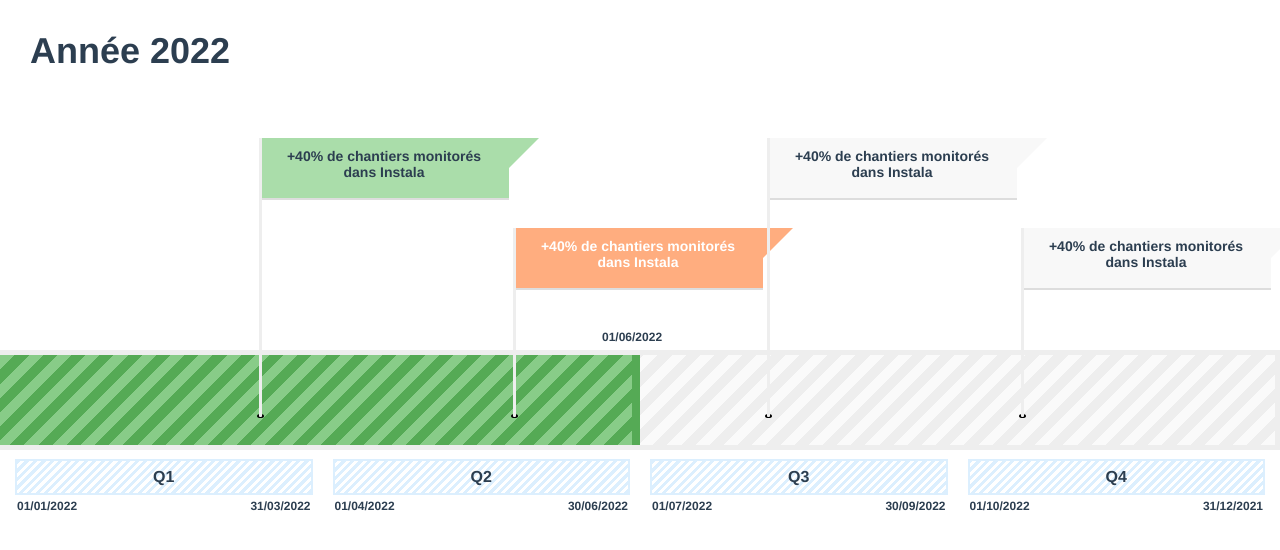
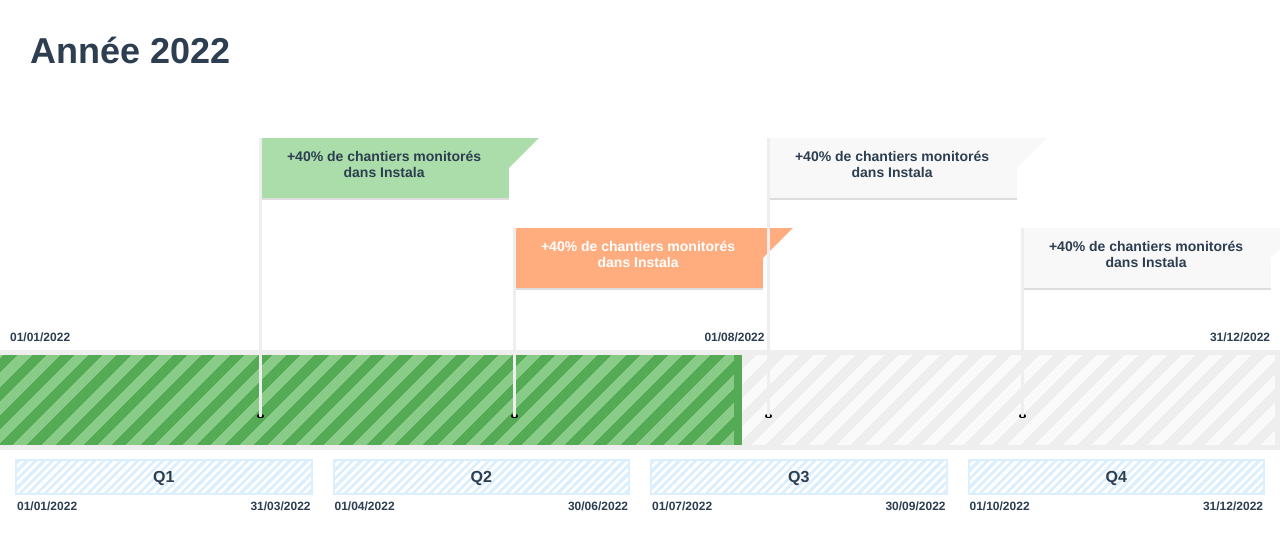
Before and after one commit to mghignet/progression-dashboard, a Vue app: page / in a window 1280 px wide. Shown: the top 550 px of the page. Built offline with nearby package versions, Linux system fonts and the light colour scheme.

Commit message:
feat: variabilize timeline dates and animate progress

```diff
--- a/src/components/Milestone.vue
+++ b/src/components/Milestone.vue
@@ -26,7 +26,7 @@ export default defineComponent({
       type: String as PropType<MilestoneState>,
       default: MilestoneState.UNKNOWN,
     },
-    date: String,
+    date: Date,
   },
   methods: {
     isDone() {
--- a/src/components/Timeline.vue
+++ b/src/components/Timeline.vue
@@ -1,8 +1,11 @@
 <template>
   <div class="timeline-container">
     <div class="timeline base">
+      <div class="begin-date">{{ formatDate(beginDate) }}</div>
+      <div class="end-date">{{ formatDate(endDate) }}</div>
       <Milestone
         text="+40% de chantiers monitorés dans Instala"
+        :date="currentDate"
         :state="milestoneStateDone"
         class="timeline-milestone q1"
       />
@@ -41,11 +44,16 @@
         class="timeline-period q4"
         title="Q4"
         beginDate="01/10/2022"
-        endDate="31/12/2021"
+        endDate="31/12/2022"
       />
     </div>
-    <div class="timeline passed">
-      <div class="current-date">{{ currentDate }}</div>
+    <div
+      class="timeline passed"
+      :style="{
+        '--progress': `${getProgressRatio(beginDate, endDate, currentDate)}%`,
+      }"
+    >
+      <div class="current-date">{{ formatDate(currentDate) }}</div>
     </div>
   </div>
 </template>
@@ -59,12 +67,40 @@ import moment from "moment";
 export default defineComponent({
   name: "Timeline",
   components: { Milestone, Period },
+  props: {
+    beginDate: Date,
+    endDate: Date,
+    currentDate: Date,
+  },
   data() {
     return {
       milestoneStateDone: MilestoneState.DONE,
       milestoneStateWarning: MilestoneState.WARNING,
-      currentDate: moment().format("MM/DD/YYYY"),
     };
+  },
+  methods: {
+    formatDate(date: Date): string {
+      return moment(date).format("DD/MM/YYYY");
+    },
+    getNumberOfDaysBetweenDates(begin: Date, end: Date) {
+      console.log(begin, end);
+      return moment(end).diff(moment(begin), "days") + 1;
+    },
+    getProgressRatio(
+      beginDate: Date,
+      endDate: Date,
+      currentDate: Date
+    ): number {
+      const totalDays = this.getNumberOfDaysBetweenDates(beginDate, endDate);
+      const daysElapsed = this.getNumberOfDaysBetweenDates(
+        beginDate,
+        currentDate
+      );
+      return Math.max(
+        0,
+        Math.min(100, Math.round((daysElapsed / totalDays) * 100))
+      );
+    },
   },
 });
 </script>
@@ -95,9 +131,10 @@ export default defineComponent({
     border: 5px solid #eee;
   }
   &.passed {
-    width: 50%;
     left: 0;
     height: 90px;
+    animation: animatedProgress 1.5s ease;
+    width: var(--progress);
     background: repeating-linear-gradient(
       -45deg,
       #88cc88,
@@ -116,6 +153,29 @@ export default defineComponent({
       font-size: 12px;
     }
   }
+}
+
+@keyframes animatedProgress {
+  0% {
+    width: 0;
+  }
+  100% {
+    width: var(--progress);
+  }
+}
+
+.begin-date,
+.end-date {
+  position: absolute;
+  font-size: 12px;
+  font-weight: bold;
+  top: -25px;
+}
+.begin-date {
+  left: 5px;
+}
+.end-date {
+  right: 5px;
 }
 
 .timeline-milestone {
--- a/src/views/DashboardView.vue
+++ b/src/views/DashboardView.vue
@@ -1,7 +1,11 @@
 <template>
   <div class="dashboard-container">
     <div class="dashboard-year">Année 2022</div>
-    <Timeline />
+    <Timeline
+      :begin-date="timelineBeginDate"
+      :end-date="timelineEndDate"
+      :current-date="timelineCurrentDate"
+    />
   </div>
 </template>
 
@@ -12,6 +16,13 @@ import Timeline from "@/components/Timeline.vue";
 export default defineComponent({
   name: "DashboardView",
   components: { Timeline },
+  data() {
+    return {
+      timelineBeginDate: new Date("01/01/2022"),
+      timelineEndDate: new Date("12/31/2022"),
+      timelineCurrentDate: new Date("08/01/2022"),
+    };
+  },
 });
 </script>
 
```
